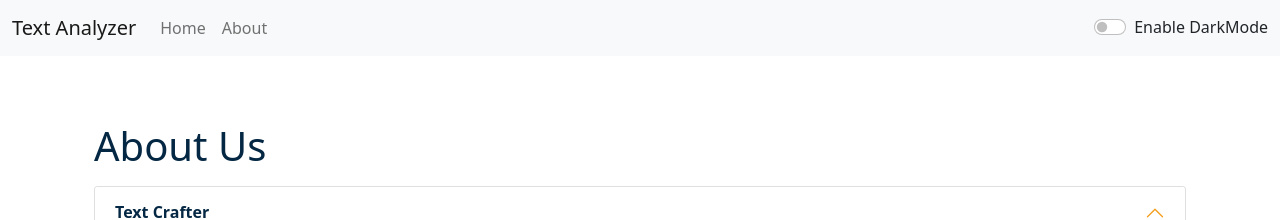
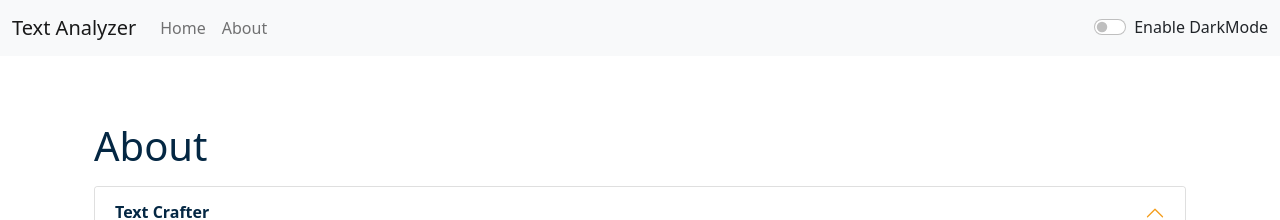
Before and after one commit to mubashir1837/TextAnalyzer, a React (Create React App) app: page /about in a window 1280 px wide. Shown: the top 220 px of the page. Built offline with nearby package versions, Linux system fonts and the light colour scheme.

Commit message:
portfolio

```diff
--- a/src/components/About.js
+++ b/src/components/About.js
@@ -13,7 +13,7 @@ export default function About(props) {
 
     return (
         <div className="container">
-            <h1 className="my-3" style={{color: props.mode ==='dark'?'white':'#042743'}}>About Us</h1>
+            <h1 className="my-3" style={{color: props.mode ==='dark'?'white':'#042743'}}>About</h1>
             <div className="accordion" id="accordionExample">
                 <div className="accordion-item">
                     <h2 className="accordion-header" id="headingOne">
```
